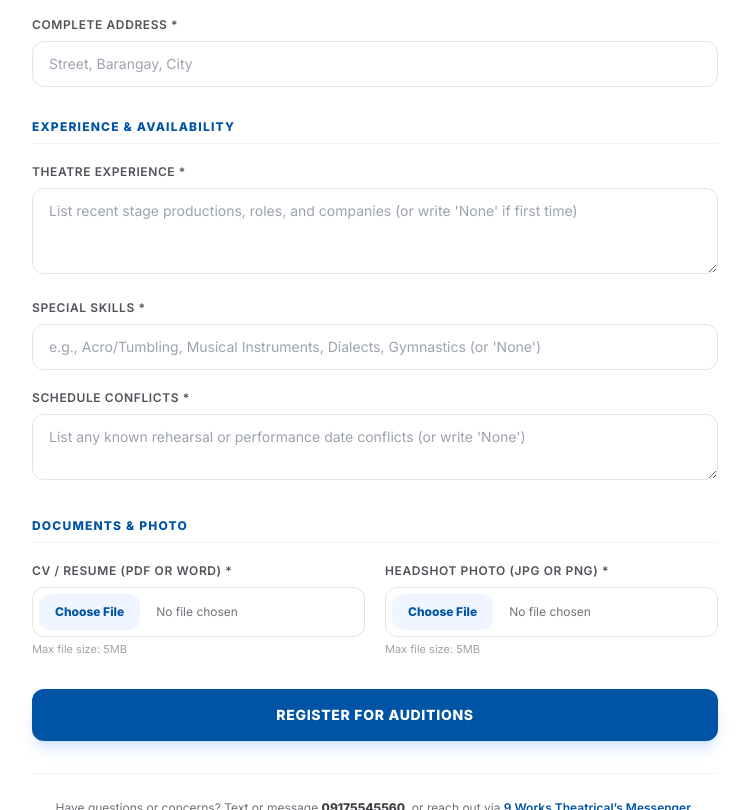
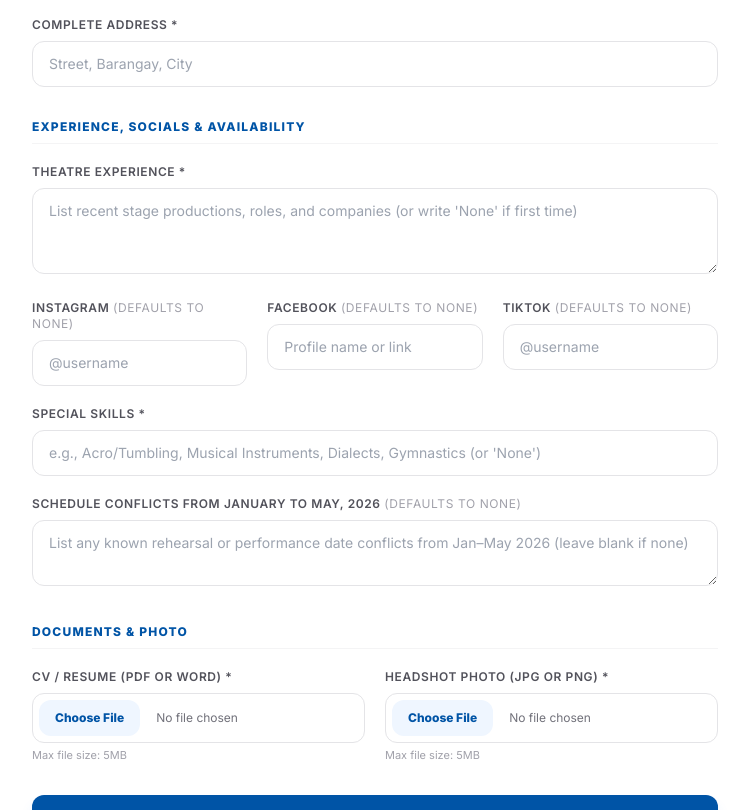
Before and after one commit to macrogue/9WT-Website, a plain HTML site: page auditionform/index.html in a window 1280 px wide. Shown: the part 857-1667 px from the top of the page, without its empty margins (265-1014 px from the left). Drawn offline with nearby package versions, Linux system fonts and the light colour scheme.

Commit message:
Update index.html

```diff
--- a/auditionform/index.html
+++ b/auditionform/index.html
@@ -30,7 +30,7 @@
         <div class="text-center mb-8">
             <span class="px-6 py-2 rounded-full bg-blue-50 text-[var(--nine-works-blue)] text-xs font-black uppercase tracking-widest">Audition Date: December 1, 2026</span>
             <h1 class="text-3xl md:text-4xl font-extrabold text-[var(--nine-works-blue)] mt-4 mb-2">Audition Registration</h1>
-            <p class="text-zinc-500 text-sm max-w-lg mx-auto">All fields are required. Complete the form below to secure your audition slot. Slots are assigned automatically on a first-come, first-served basis.</p>
+            <p class="text-zinc-500 text-sm max-w-lg mx-auto">Complete the form below to secure your audition slot. Slots are assigned automatically on a first-come, first-served basis.</p>
         </div>
 
         <div class="bg-white rounded-3xl p-6 sm:p-10 shadow-xl border border-slate-100">
@@ -98,11 +98,27 @@
                 </div>
 
                 <!-- BACKGROUND & SCHEDULING -->
-                <h2 class="text-xs font-black uppercase tracking-widest text-[var(--nine-works-blue)] border-b border-zinc-100 pb-2 mb-5">Experience & Availability</h2>
+                <h2 class="text-xs font-black uppercase tracking-widest text-[var(--nine-works-blue)] border-b border-zinc-100 pb-2 mb-5">Experience, Socials & Availability</h2>
 
                 <div class="mb-5">
                     <label for="experience" class="block font-semibold text-xs uppercase tracking-wider text-zinc-600 mb-2">Theatre Experience *</label>
                     <textarea id="experience" rows="3" required placeholder="List recent stage productions, roles, and companies (or write 'None' if first time)" class="w-full px-4 py-3 rounded-xl border border-zinc-200 focus:border-[var(--nine-works-blue)] focus:ring-2 focus:ring-blue-100 outline-none transition-all text-sm"></textarea>
+                </div>
+
+                <!-- SOCIAL MEDIA ACCOUNTS (Auto-defaults to "None" if left empty) -->
+                <div class="grid grid-cols-1 md:grid-cols-3 gap-5 mb-5">
+                    <div>
+                        <label for="instagram" class="block font-semibold text-xs uppercase tracking-wider text-zinc-600 mb-2">Instagram <span class="text-zinc-400 font-normal">(Defaults to None)</span></label>
+                        <input type="text" id="instagram" placeholder="@username" class="w-full px-4 py-3 rounded-xl border border-zinc-200 focus:border-[var(--nine-works-blue)] focus:ring-2 focus:ring-blue-100 outline-none transition-all text-sm">
+                    </div>
+                    <div>
+                        <label for="facebook" class="block font-semibold text-xs uppercase tracking-wider text-zinc-600 mb-2">Facebook <span class="text-zinc-400 font-normal">(Defaults to None)</span></label>
+                        <input type="text" id="facebook" placeholder="Profile name or link" class="w-full px-4 py-3 rounded-xl border border-zinc-200 focus:border-[var(--nine-works-blue)] focus:ring-2 focus:ring-blue-100 outline-none transition-all text-sm">
+                    </div>
+                    <div>
+                        <label for="tiktok" class="block font-semibold text-xs uppercase tracking-wider text-zinc-600 mb-2">TikTok <span class="text-zinc-400 font-normal">(Defaults to None)</span></label>
+                        <input type="text" id="tiktok" placeholder="@username" class="w-full px-4 py-3 rounded-xl border border-zinc-200 focus:border-[var(--nine-works-blue)] focus:ring-2 focus:ring-blue-100 outline-none transition-all text-sm">
+                    </div>
                 </div>
 
                 <div class="mb-5">
@@ -111,8 +127,8 @@
                 </div>
 
                 <div class="mb-8">
-                    <label for="conflicts" class="block font-semibold text-xs uppercase tracking-wider text-zinc-600 mb-2">Schedule Conflicts *</label>
-                    <textarea id="conflicts" rows="2" required placeholder="List any known rehearsal or performance date conflicts (or write 'None')" class="w-full px-4 py-3 rounded-xl border border-zinc-200 focus:border-[var(--nine-works-blue)] focus:ring-2 focus:ring-blue-100 outline-none transition-all text-sm"></textarea>
+                    <label for="conflicts" class="block font-semibold text-xs uppercase tracking-wider text-zinc-600 mb-2">Schedule Conflicts from January to May, 2026 <span class="text-zinc-400 font-normal">(Defaults to None)</span></label>
+                    <textarea id="conflicts" rows="2" placeholder="List any known rehearsal or performance date conflicts from Jan–May 2026 (leave blank if none)" class="w-full px-4 py-3 rounded-xl border border-zinc-200 focus:border-[var(--nine-works-blue)] focus:ring-2 focus:ring-blue-100 outline-none transition-all text-sm"></textarea>
                 </div>
 
                 <!-- FILE UPLOADS -->
@@ -216,8 +232,11 @@
                     contact: contactRaw,
                     address: document.getElementById("address").value.trim(),
                     experience: document.getElementById("experience").value.trim(),
+                    instagram: document.getElementById("instagram").value.trim() || "None",
+                    facebook: document.getElementById("facebook").value.trim() || "None",
+                    tiktok: document.getElementById("tiktok").value.trim() || "None",
                     skills: document.getElementById("skills").value.trim(),
-                    conflicts: document.getElementById("conflicts").value.trim(),
+                    conflicts: document.getElementById("conflicts").value.trim() || "None",
                     cvData: cvBase64,
                     cvName: cvFile.name,
                     cvType: cvFile.type,
```
